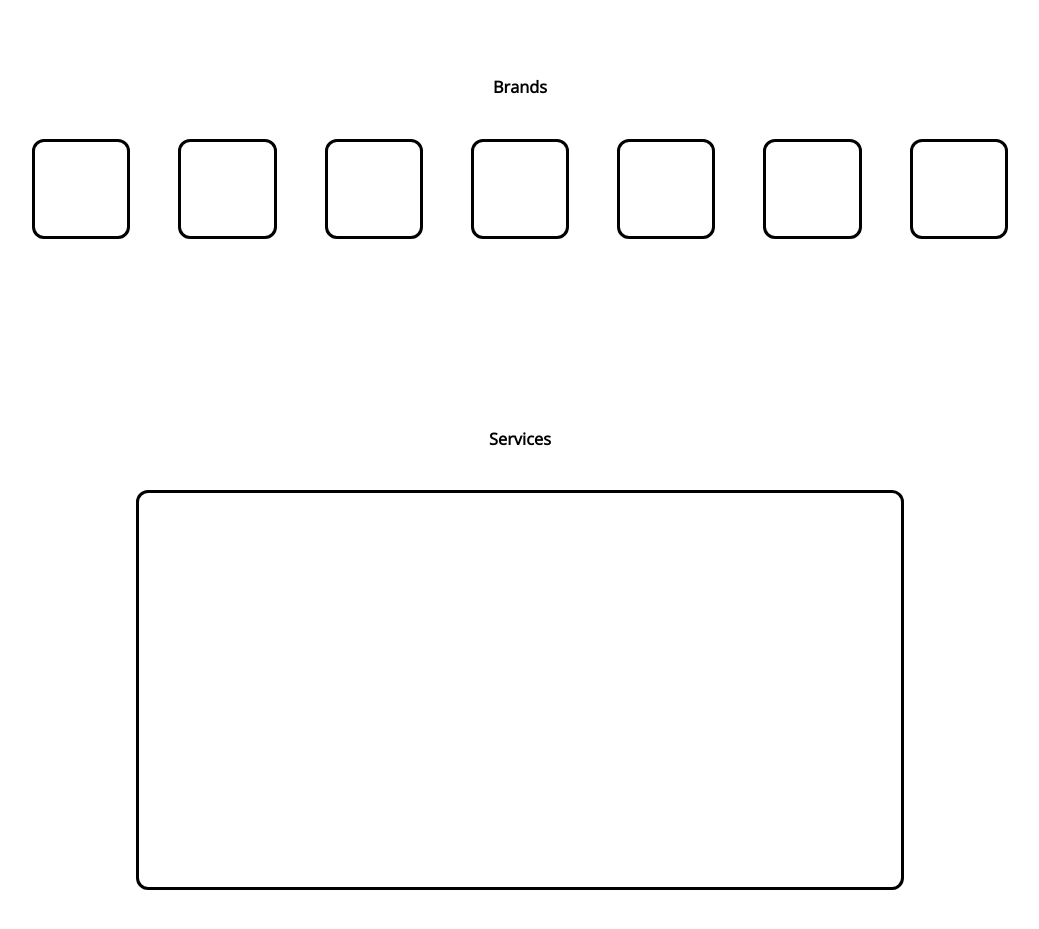
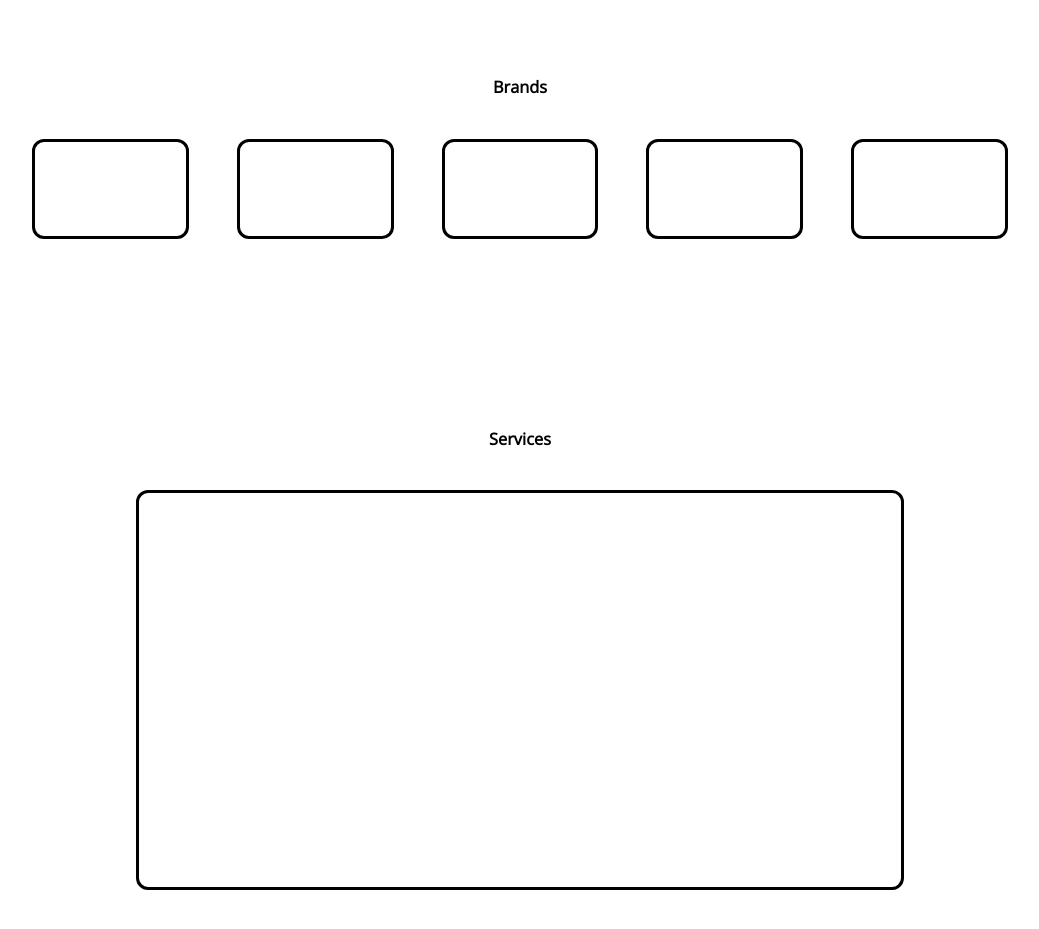
Before and after one commit to sarL3y/nomad, a React (Create React App) app: page / in a window 1280 px wide. Shown: the part 1540-2469 px from the top of the page, without its empty margins (120-1159 px from the left). Built offline with nearby package versions, Linux system fonts and the light colour scheme; a web font is replaced by a local one.

Commit message:
Add _redirects for Netlify

```diff
--- a/src/components/Brands.js
+++ b/src/components/Brands.js
@@ -24,12 +24,6 @@ function Brands() {
                 <div className="brand-container container-margin border">
 
                 </div>
-                <div className="brand-container container-margin border">
-
-                </div>
-                <div className="brand-container container-margin border">
-
-                </div>
             </div>
         </div>
 	);
--- a/src/sass/containers/containers.scss
+++ b/src/sass/containers/containers.scss
@@ -58,7 +58,7 @@
 
 .review-container {
     flex: 1;
-    height: 40vh;
+    height: 30vh;
     width: 100%;
 }
 
```
Also changed, not shown: 1 other file (tests, documents, lock files or other folders).
